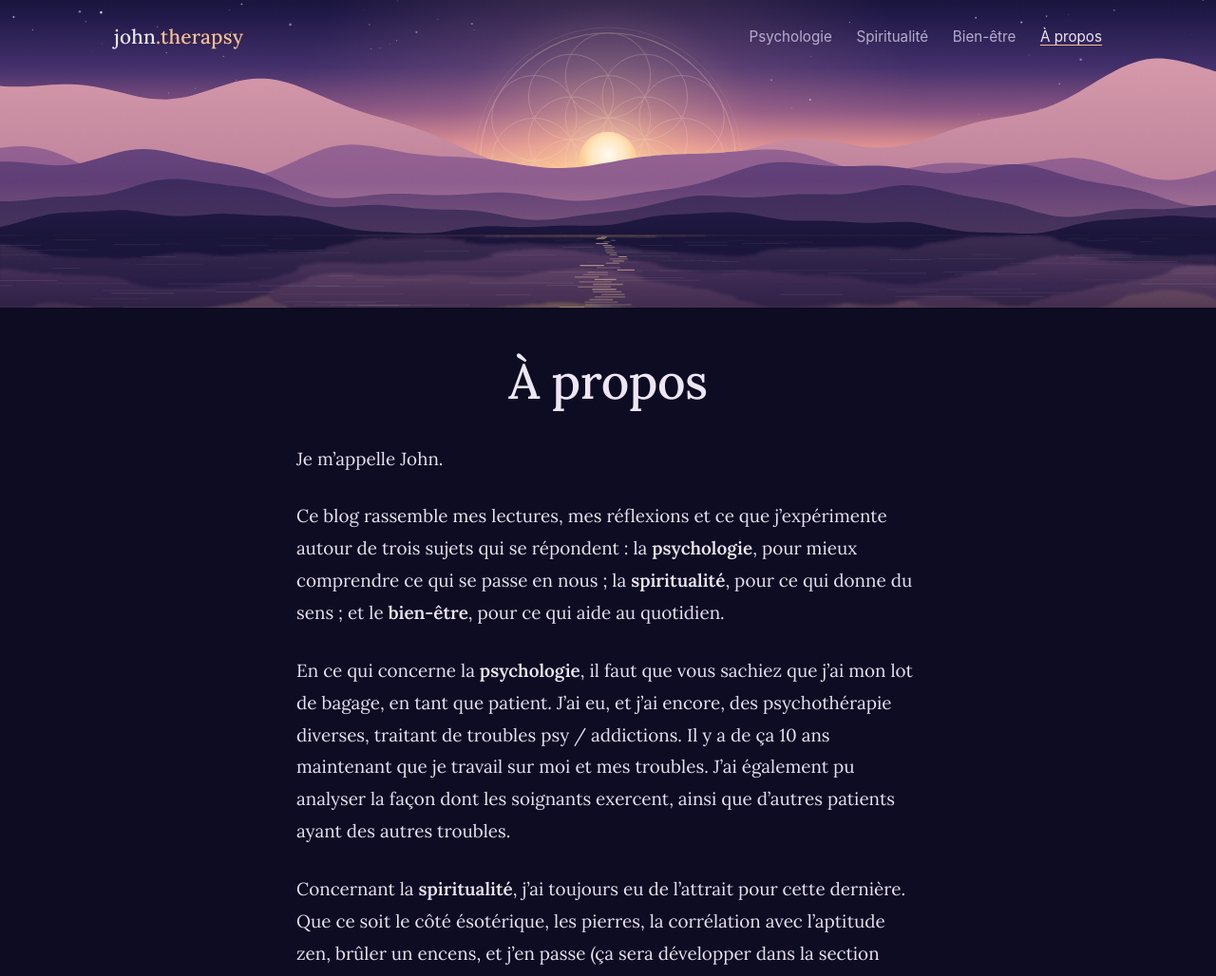
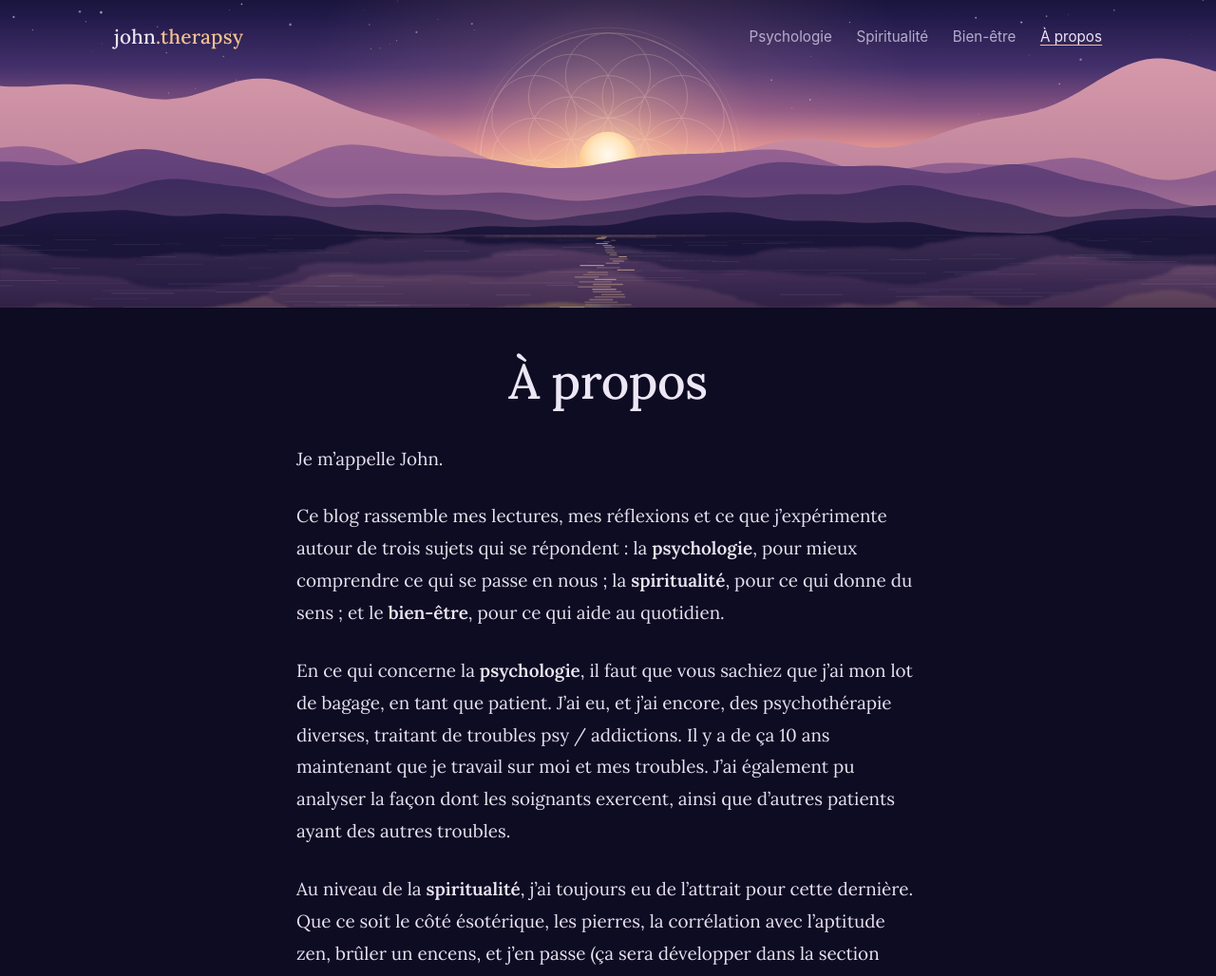
Before and after one commit to johntherapsy/johntherapsy.github.io, a Jekyll site: the page built from a-propos.md, in a window 1280 px wide. Shown: the top 1028 px of the page at 95% size. Built offline with Jekyll 4.4.1, drawn with Linux system fonts in a browser that asks for light colours.

Commit message:
Update a-propos.md
edit spiritualité

```diff
--- a/a-propos.md
+++ b/a-propos.md
@@ -13,7 +13,7 @@ Ce blog rassemble mes lectures, mes réflexions et ce que j'expérimente autour
 
 En ce qui concerne la **psychologie**, il faut que vous sachiez que j'ai mon lot de bagage, en tant que patient. J'ai eu, et j'ai encore, des psychothérapie diverses, traitant de troubles psy / addictions. Il y a de ça 10 ans maintenant que je travail sur moi et mes troubles. J'ai également pu analyser la façon dont les soignants exercent, ainsi que d'autres patients ayant des autres troubles.
 
-Concernant la **spiritualité**, j'ai toujours eu de l'attrait pour cette dernière. Que ce soit le côté ésotérique, les pierres, la corrélation avec l'aptitude zen, brûler un encens, et j'en passe (ça sera développer dans la section concernée), j'ai toujours eu ce regard qu'on pourrait donner a un enfant qui est à la veille de Noël.
+Au niveau de la **spiritualité**, j'ai toujours eu de l'attrait pour cette dernière. Que ce soit le côté ésotérique, les pierres, la corrélation avec l'aptitude zen, brûler un encens, et j'en passe (ça sera développer dans la section concernée), j'ai toujours eu ce regard qu'on pourrait donner a un enfant qui est à la veille de Noël.
 
 ---
 
```
